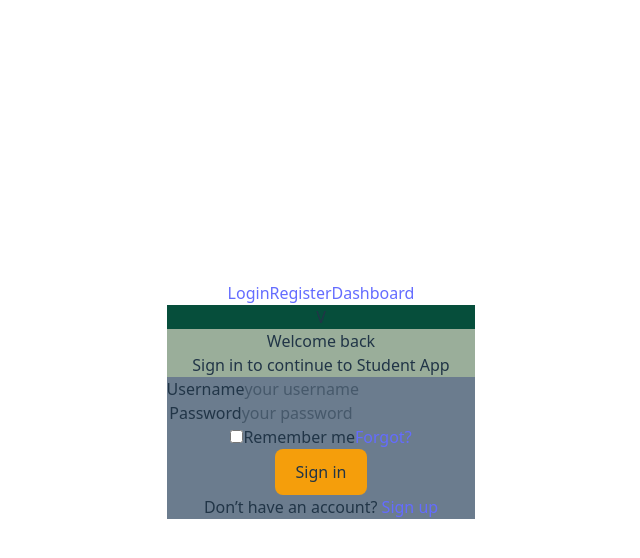
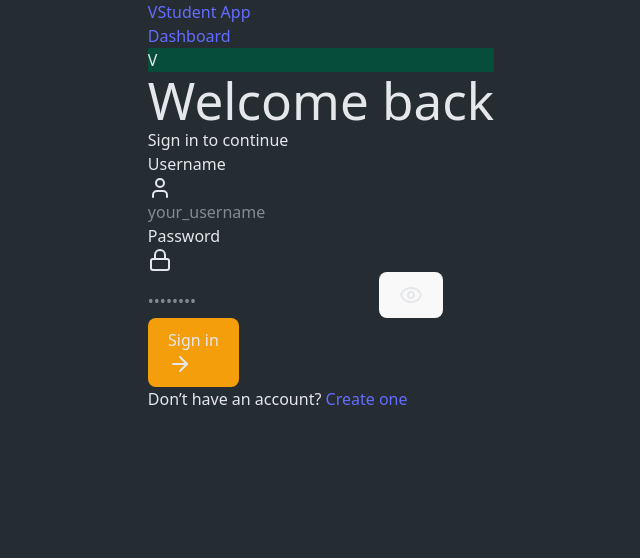
Before and after one commit to dsherli/WorkSmarterScience, a React app in the folder code/frontend/: page / in a window 1280 px wide. Shown: the top 558 px of the page, without its empty margins (319-959 px from the left). Built offline with nearby package versions, Linux system fonts and the light colour scheme; no server answers; the HTML template or start-up script is replaced by a standard one.

Commit message:
fixed styles, login looks better

```diff
--- a/code/frontend/src/App.css
+++ b/code/frontend/src/App.css
@@ -1,3 +1,5 @@
+/* app.css commented out to avoid fighting tailwind
+
 #root {
   max-width: 1280px;
   margin: 0 auto;
@@ -43,3 +45,4 @@
 .read-the-docs {
   color: #888;
 }
+*/
--- a/code/frontend/src/App.tsx
+++ b/code/frontend/src/App.tsx
@@ -1,32 +1,46 @@
 // App.tsx
-import { BrowserRouter, Routes, Route, Link } from "react-router-dom";
+import { BrowserRouter, Routes, Route, Link, useLocation } from "react-router-dom";
 import Login from "./pages/Login";
 import Register from "./pages/Register";
 import Dashboard from "./pages/Dashboard";
 import Protected from "./auth/Protected";
 import "./App.css";
 
+function Header() {
+  const { pathname } = useLocation();
+  const showNav = !["/login", "/register"].includes(pathname);
+
+  return (
+    <header className="sticky top-0 z-40 border-b border-gray-800 bg-[#0b0f12]/80 backdrop-blur">
+      <div className="mx-auto max-w-5xl container-px h-14 flex items-center justify-between">
+        <Link to="/dashboard" className="inline-flex items-center gap-2 text-amber-400 font-semibold">
+          <span className="inline-flex h-7 w-7 items-center justify-center rounded-md bg-emerald-900 text-amber-300">V</span>
+          <span>Student App</span>
+        </Link>
+        {showNav && (
+          <nav className="text-sm text-gray-300">
+            <Link to="/dashboard" className="hover:text-white">Dashboard</Link>
+          </nav>
+        )}
+      </div>
+    </header>
+  );
+}
+
 export default function App() {
   return (
     <BrowserRouter>
-      <div className="p-4 flex items-center justify-between">
-        <nav className="space-x-4">
-          <Link to="/login">Login</Link>
-          <Link to="/register">Register</Link>
-          <Link to="/dashboard">Dashboard</Link>
-        </nav>
-      </div>
-
+      <Header />
+      <main className="mx-auto max-w-5xl container-px py-10">
         <Routes>
           <Route path="/login" element={<Login />} />
           <Route path="/register" element={<Register />} />
-
           <Route element={<Protected />}>
             <Route path="/dashboard" element={<Dashboard />} />
           </Route>
-
           <Route path="*" element={<Login />} />
         </Routes>
+      </main>
     </BrowserRouter>
   );
 }
--- a/code/frontend/src/pages/Dashboard.tsx
+++ b/code/frontend/src/pages/Dashboard.tsx
@@ -1,26 +1,31 @@
-import { useEffect, useState } from 'react'
+import { useEffect, useState } from "react";
 
 export default function Dashboard() {
-  const [user, setUser] = useState<any>(null)
+  const [user, setUser] = useState<any>(null);
 
   useEffect(() => {
-    fetch('/api/auth/user/', { credentials: 'include' })
-      .then((r) => r.json())
+    fetch("/api/auth/user/", { credentials: "include" })
+      .then((r) => r.ok ? r.json() : null)
       .then((data) => setUser(data))
-      .catch(() => setUser(null))
-  }, [])
+      .catch(() => setUser(null));
+  }, []);
 
   return (
-    <div className="max-w-3xl mx-auto mt-12">
-      <h1 className="text-2xl font-bold">Dashboard</h1>
-      {user ? (
-        <div className="mt-4">
-          <p>Welcome, {user.username}</p>
-          <pre className="mt-2 bg-gray-100 p-2">{JSON.stringify(user, null, 2)}</pre>
-        </div>
-      ) : (
-        <p className="mt-4">Not logged in or loading...</p>
-      )}
+    <div className="mx-auto max-w-3xl">
+      <div className="rounded-2xl border border-gray-800 bg-gray-900/70 p-6 shadow-xl">
+        <h1 className="text-xl font-semibold text-white">Dashboard</h1>
+        <p className="mt-1 text-sm text-gray-400">This is your placeholder dashboard.</p>
+
+        {user ? (
+          <div className="mt-6 grid gap-3">
+            <div className="rounded-lg border border-gray-800 bg-gray-950/60 p-4">
+              <p className="text-sm text-gray-300">Welcome, <span className="font-medium text-white">{user.username}</span></p>
+            </div>
+          </div>
+        ) : (
+          <p className="mt-6 text-sm text-gray-400">Loading user…</p>
+        )}
+      </div>
     </div>
-  )
+  );
 }
--- a/code/frontend/src/pages/Login.tsx
+++ b/code/frontend/src/pages/Login.tsx
@@ -1,132 +1,135 @@
-import { useState, useEffect } from 'react'
-import { useNavigate } from 'react-router-dom'
+import { useState, useEffect } from "react";
+import { useNavigate, Link } from "react-router-dom";
+import { Eye, EyeOff, Lock, User, ArrowRight } from "lucide-react";
+
+const GREEN = "#064e3b";  // dark green
+const AMBER = "#f59e0b";  // amber
 
 export default function Login() {
-  const [username, setUsername] = useState('')
-  const [password, setPassword] = useState('')
-  const [error, setError] = useState<string | null>(null)
-  const [loading, setLoading] = useState(false)
-  const navigate = useNavigate()
+  const [username, setUsername] = useState("");
+  const [password, setPassword] = useState("");
+  const [error, setError] = useState<string | null>(null);
+  const [loading, setLoading] = useState(false);
+  const [showPassword, setShowPassword] = useState(false);
+  const navigate = useNavigate();
+
+  useEffect(() => {
+    // ensure CSRF cookie
+    fetch("/api/auth/csrf/", { credentials: "include" }).catch(() => { });
+  }, []);
 
   async function submit(e: React.FormEvent) {
-    e.preventDefault()
-    setError(null)
-    setLoading(true)
+    e.preventDefault();
+    setError(null);
+    setLoading(true);
     try {
-      // read csrf token from cookie and include in header
       const getCookie = (name: string) => {
-        const match = document.cookie.match(new RegExp('(^|;)\\s*' + name + '\\s*=\\s*([^;]+)'))
-        return match ? match.pop() : undefined
-      }
-      const csrftoken = getCookie('csrftoken')
+        const match = document.cookie.match(new RegExp("(^|;)\\s*" + name + "\\s*=\\s*([^;]+)"));
+        return match ? match.pop() : undefined;
+      };
+      const csrftoken = getCookie("csrftoken");
+      const headers: Record<string, string> = { "Content-Type": "application/json" };
+      if (csrftoken) headers["X-CSRFToken"] = csrftoken;
 
-      const headers: Record<string, string> = { 'Content-Type': 'application/json' }
-      if (csrftoken) headers['X-CSRFToken'] = csrftoken
+      const res = await fetch("/api/auth/login/", {
+        method: "POST",
+        headers,
+        credentials: "include",
+        body: JSON.stringify({ username, password }),
+      });
 
-      const res = await fetch('/api/auth/login/', {
-        method: 'POST',
-        headers,
-        credentials: 'include',
-        body: JSON.stringify({ username, password }),
-      })
       if (res.ok) {
         navigate("/dashboard");
-        return;
+      } else {
+        const data = await res.json().catch(() => ({}));
+        setError(data.detail || "Invalid username or password");
       }
-      if (!res.ok) {
-        const data = await res.json().catch(() => ({}))
-        setError(data.detail || 'Login failed')
-        setLoading(false)
-        return
-      }
-    } catch (err) {
-      setError('Network error')
+    } catch {
+      setError("Network error");
     } finally {
-      setLoading(false)
+      setLoading(false);
     }
   }
 
-  // color palette (dev-friendly inline fallbacks)
-  const colors = {
-    sage: '#9AAE9A', // soft sage green
-    slateBg: '#6b7c8e', // slate gray
-    amber: '#f59e0b', // warm amber (Tailwind amber-500)
-    forest: '#064e3b', // deep forest
-  }
-
-  useEffect(() => {
-    // ensure CSRF cookie is set for subsequent POSTs
-    fetch('/api/auth/csrf/', { credentials: 'include' }).catch(() => { })
-  }, [])
-
   return (
-    <div className="min-h-screen flex items-center justify-center" style={{ backgroundColor: colors.slateBg }}>
-      <div className="w-full max-w-md px-6">
-        <div className="bg-white rounded-2xl shadow-lg overflow-hidden">
-          <div style={{ backgroundColor: colors.sage }} className="flex items-center gap-3 px-6 py-5">
-            <div style={{ backgroundColor: colors.forest }} className="w-12 h-12 rounded-full flex items-center justify-center text-white font-bold">V</div>
+    <div className="min-h-[calc(100vh-56px)] grid place-items-center"> {/* 56px header */}
+      <div className="w-full max-w-md">
+        <div className="rounded-2xl border border-gray-800 bg-gray-900/70 p-6 shadow-xl">
+          {/* Brand */}
+          <div className="mb-6 flex items-center gap-3">
+            <div className="h-9 w-9 rounded-lg flex items-center justify-center text-amber-300" style={{ backgroundColor: GREEN }}>
+              V
+            </div>
             <div>
-              <h2 className="text-lg font-semibold text-white">Welcome back</h2>
-              <p className="text-sm text-white/90">Sign in to continue to Student App</p>
+              <h1 className="text-lg font-semibold text-white">Welcome back</h1>
+              <p className="text-xs text-gray-400">Sign in to continue</p>
             </div>
           </div>
 
-          <div className="p-6">
-            <form onSubmit={submit} className="space-y-4">
-              <div>
-                <label className="block text-sm font-medium text-slate-700 mb-1">Username</label>
+          <form onSubmit={submit} className="space-y-5">
+            <div>
+              <label htmlFor="login-username" className="mb-1 block text-sm text-gray-300">Username</label>
+              <div className="relative">
+                <User className="pointer-events-none absolute left-3 top-1/2 -translate-y-1/2 h-4 w-4 text-gray-500" />
                 <input
+                  id="login-username"
                   value={username}
                   onChange={(e) => setUsername(e.target.value)}
-                  className="w-full border border-slate-200 rounded-md px-3 py-2 focus:outline-none focus:ring-2 focus:ring-amber-300"
-                  placeholder="your username"
-                  aria-label="username"
+                  className="w-full rounded-lg border border-gray-700 bg-gray-950/60 pl-9 pr-3 py-2.5 text-sm text-gray-100 placeholder-gray-500 focus:outline-none focus:ring-2 focus:ring-amber-500/40 focus:border-amber-500"
+                  placeholder="your_username"
                   required
                 />
               </div>
+            </div>
 
-              <div>
-                <label className="block text-sm font-medium text-slate-700 mb-1">Password</label>
+            <div>
+              <label htmlFor="login-password" className="mb-1 block text-sm text-gray-300">Password</label>
+              <div className="relative">
+                <Lock className="pointer-events-none absolute left-3 top-1/2 -translate-y-1/2 h-4 w-4 text-gray-500" />
                 <input
-                  type="password"
+                  id="login-password"
+                  type={showPassword ? "text" : "password"}
                   value={password}
                   onChange={(e) => setPassword(e.target.value)}
-                  className="w-full border border-slate-200 rounded-md px-3 py-2 focus:outline-none focus:ring-2 focus:ring-amber-300"
-                  placeholder="your password"
-                  aria-label="password"
+                  className="w-full rounded-lg border border-gray-700 bg-gray-950/60 pl-9 pr-10 py-2.5 text-sm text-gray-100 placeholder-gray-500 focus:outline-none focus:ring-2 focus:ring-amber-500/40 focus:border-amber-500"
+                  placeholder="••••••••"
                   required
                 />
-              </div>
-
-              {error && <div className="text-sm text-red-600">{error}</div>}
-
-              <div className="flex items-center justify-between">
-                <label className="flex items-center gap-2 text-sm text-slate-700">
-                  <input type="checkbox" className="h-4 w-4 rounded border-slate-300" />
-                  <span>Remember me</span>
-                </label>
-                <a className="text-sm text-amber-600 hover:underline" href="#">Forgot?</a>
-              </div>
-
-              <div>
                 <button
-                  type="submit"
-                  className="w-full flex items-center justify-center gap-2 text-white font-semibold px-4 py-2 rounded-md"
-                  style={{ backgroundColor: colors.amber }}
-                  disabled={loading}
+                  type="button"
+                  onClick={() => setShowPassword(!showPassword)}
+                  className="absolute right-3 top-1/2 -translate-y-1/2 text-gray-500 hover:text-gray-300"
+                  aria-label={showPassword ? "Hide password" : "Show password"}
                 >
-                  {loading ? 'Signing in…' : 'Sign in'}
+                  {showPassword ? <EyeOff className="h-4 w-4" /> : <Eye className="h-4 w-4" />}
                 </button>
               </div>
-            </form>
+            </div>
 
-            <div className="mt-6 text-center text-sm text-slate-600">
-              <span>Don’t have an account?</span>{' '}
-              <a className="text-amber-600 font-medium hover:underline" href="#">Sign up</a>
-            </div>
-          </div>
+            {error && (
+              <div className="rounded-lg border border-red-900/50 bg-red-950/40 px-3 py-2 text-sm text-red-300">
+                {error}
+              </div>
+            )}
+
+            <button
+              type="submit"
+              disabled={loading}
+              className="group w-full inline-flex items-center justify-center gap-2 rounded-lg px-4 py-2.5 text-sm font-semibold text-black shadow transition
+                         disabled:opacity-60"
+              style={{ backgroundColor: AMBER }}
+            >
+              {loading ? "Signing in…" : "Sign in"}
+              {!loading && <ArrowRight className="h-4 w-4 transition group-hover:translate-x-0.5" />}
+            </button>
+
+            <p className="text-center text-xs text-gray-400">
+              Don’t have an account?{" "}
+              <Link to="/register" className="text-amber-400 hover:text-amber-300">Create one</Link>
+            </p>
+          </form>
         </div>
       </div>
     </div>
-  )
+  );
 }
--- a/code/frontend/src/pages/Register.tsx
+++ b/code/frontend/src/pages/Register.tsx
@@ -1,44 +1,127 @@
-// pages/Register.tsx
-import { useState } from "react";
-import { useNavigate } from "react-router-dom";
-import { useAuth } from "../auth/AuthContext";
+import { useEffect, useState } from "react";
+import { useNavigate, Link } from "react-router-dom";
+
+const GREEN = "#064e3b";
+const AMBER = "#f59e0b";
 
 export default function Register() {
     const [username, setU] = useState("");
     const [email, setE] = useState("");
     const [password, setP] = useState("");
     const [error, setError] = useState<string | null>(null);
+    const [loading, setLoading] = useState(false);
     const navigate = useNavigate();
-    const { refresh } = useAuth();
 
-    const submit = async (e: React.FormEvent) => {
+    useEffect(() => {
+        fetch("/api/auth/csrf/", { credentials: "include" }).catch(() => { });
+    }, []);
+
+    const getCookie = (name: string) => {
+        const match = document.cookie.match(new RegExp("(^|;)\\s*" + name + "\\s*=\\s*([^;]+)"));
+        return match ? match.pop() : undefined;
+    };
+
+    async function submit(e: React.FormEvent) {
         e.preventDefault();
         setError(null);
+        setLoading(true);
+        try {
+            const csrftoken = getCookie("csrftoken");
+            const headers: Record<string, string> = { "Content-Type": "application/json" };
+            if (csrftoken) headers["X-CSRFToken"] = csrftoken;
+
             const res = await fetch("/api/auth/register/", {
                 method: "POST",
-            headers: { "Content-Type": "application/json" },
+                headers,
                 credentials: "include",
                 body: JSON.stringify({ username, email, password }),
             });
-        if (!res.ok) {
+            if (res.ok) {
+                navigate("/dashboard");
+            } else {
                 const data = await res.json().catch(() => ({}));
                 setError(data.detail || "Registration failed");
-            return;
             }
-        await refresh();
-        navigate("/dashboard");
-    };
+        } catch {
+            setError("Network error");
+        } finally {
+            setLoading(false);
+        }
+    }
 
     return (
-        <div className="min-h-screen grid place-items-center">
-            <form onSubmit={submit} className="bg-white rounded-2xl shadow p-6 w-full max-w-md space-y-4">
-                <h1 className="text-xl font-semibold">Create account</h1>
-                <input className="w-full border rounded px-3 py-2" placeholder="Username" value={username} onChange={e => setU(e.target.value)} required />
-                <input className="w-full border rounded px-3 py-2" placeholder="Email" type="email" value={email} onChange={e => setE(e.target.value)} required />
-                <input className="w-full border rounded px-3 py-2" placeholder="Password" type="password" value={password} onChange={e => setP(e.target.value)} required />
-                {error && <div className="text-sm text-red-600">{error}</div>}
-                <button className="w-full rounded px-4 py-2 bg-black text-white">Sign up</button>
+        <div className="min-h-[calc(100vh-56px)] grid place-items-center">
+            <div className="w-full max-w-md">
+                <div className="rounded-2xl border border-gray-800 bg-gray-900/70 p-6 shadow-xl">
+                    {/* Brand */}
+                    <div className="mb-6 flex items-center gap-3">
+                        <div className="h-9 w-9 rounded-lg flex items-center justify-center text-amber-300" style={{ backgroundColor: GREEN }}>
+                            V
+                        </div>
+                        <div>
+                            <h1 className="text-lg font-semibold text-white">Create your account</h1>
+                            <p className="text-xs text-gray-400">It only takes a minute</p>
+                        </div>
+                    </div>
+
+                    <form onSubmit={submit} className="space-y-5">
+                        <div>
+                            <label className="mb-1 block text-sm text-gray-300" htmlFor="reg-username">Username</label>
+                            <input
+                                id="reg-username"
+                                className="w-full rounded-lg border border-gray-700 bg-gray-950/60 px-3 py-2.5 text-sm text-gray-100 placeholder-gray-500 focus:outline-none focus:ring-2 focus:ring-amber-500/40 focus:border-amber-500"
+                                placeholder="your_username"
+                                value={username}
+                                onChange={(e) => setU(e.target.value)}
+                                required
+                            />
+                        </div>
+                        <div>
+                            <label className="mb-1 block text-sm text-gray-300" htmlFor="reg-email">Email</label>
+                            <input
+                                id="reg-email"
+                                type="email"
+                                className="w-full rounded-lg border border-gray-700 bg-gray-950/60 px-3 py-2.5 text-sm text-gray-100 placeholder-gray-500 focus:outline-none focus:ring-2 focus:ring-amber-500/40 focus:border-amber-500"
+                                placeholder="you@example.com"
+                                value={email}
+                                onChange={(e) => setE(e.target.value)}
+                                required
+                            />
+                        </div>
+                        <div>
+                            <label className="mb-1 block text-sm text-gray-300" htmlFor="reg-password">Password</label>
+                            <input
+                                id="reg-password"
+                                type="password"
+                                className="w-full rounded-lg border border-gray-700 bg-gray-950/60 px-3 py-2.5 text-sm text-gray-100 placeholder-gray-500 focus:outline-none focus:ring-2 focus:ring-amber-500/40 focus:border-amber-500"
+                                placeholder="••••••••"
+                                value={password}
+                                onChange={(e) => setP(e.target.value)}
+                                required
+                            />
+                        </div>
+
+                        {error && (
+                            <div className="rounded-lg border border-red-900/50 bg-red-950/40 px-3 py-2 text-sm text-red-300">
+                                {error}
+                            </div>
+                        )}
+
+                        <button
+                            className="w-full rounded-lg px-4 py-2.5 text-sm font-semibold text-black shadow transition disabled:opacity-60"
+                            style={{ backgroundColor: AMBER }}
+                            disabled={loading}
+                        >
+                            {loading ? "Creating…" : "Create account"}
+                        </button>
+
+                        <p className="text-center text-xs text-gray-400">
+                            Already have an account?{" "}
+                            <Link to="/login" className="text-amber-400 hover:text-amber-300">Sign in</Link>
+                        </p>
                     </form>
+                </div>
+            </div>
         </div>
     );
 }
```
Also changed, not shown: code/frontend/src/tailwind.css. Lines whose indentation alone changed are shown as unchanged.
